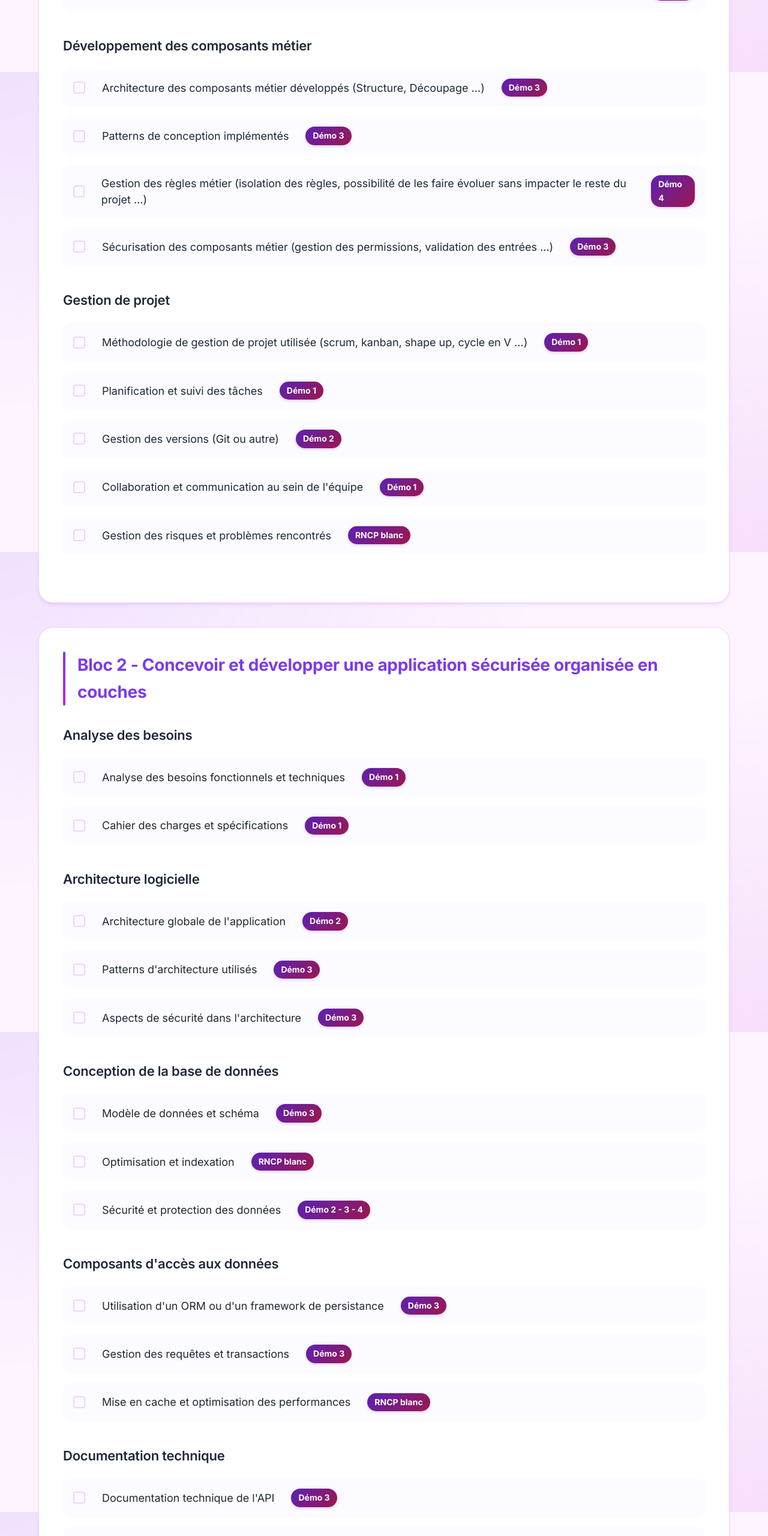
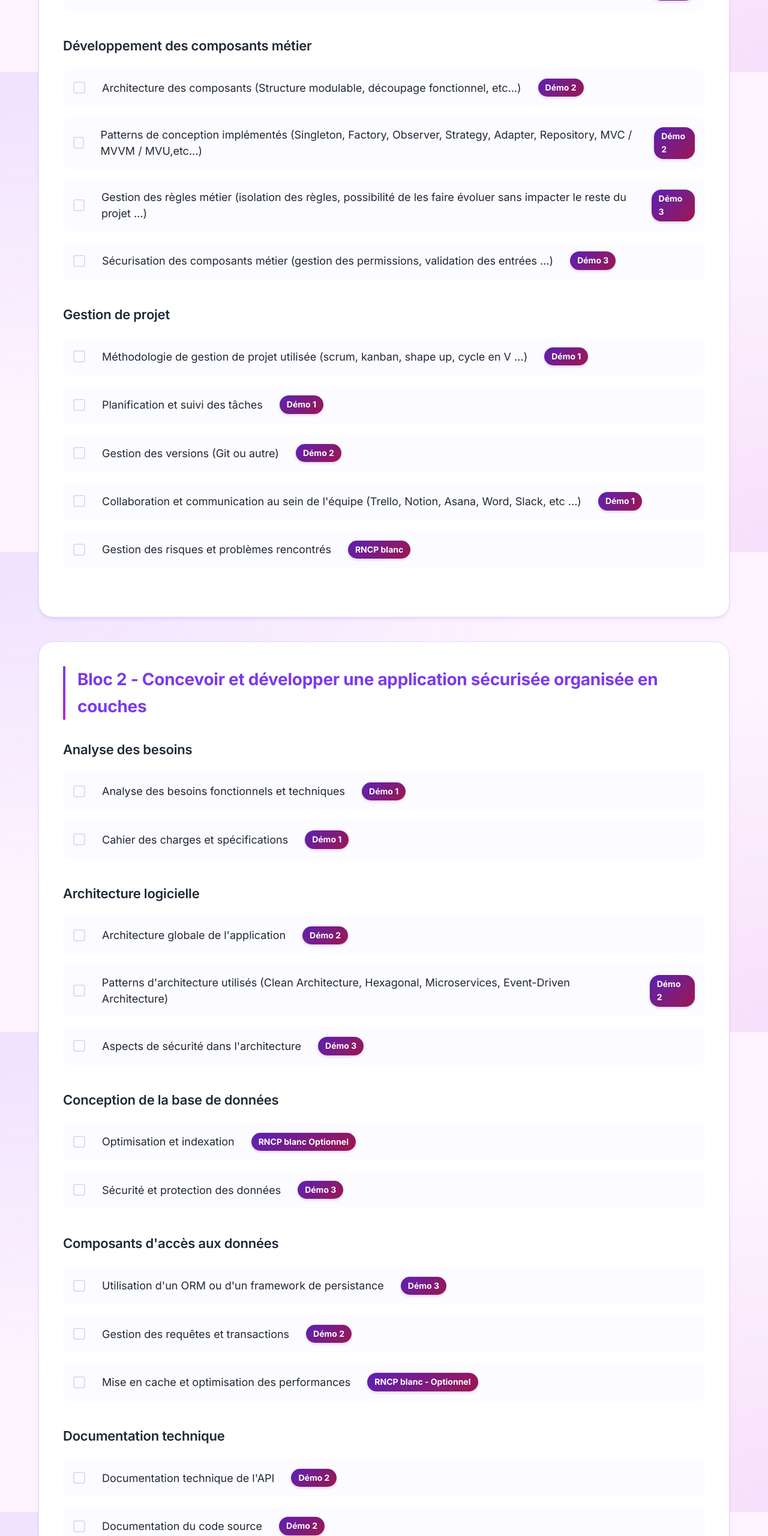
Before and after one commit to leiluspocus/checklist-rncp6-cda, a website: page index.html in a window 1280 px wide. Shown: the part 1480-4040 px from the top of the page at 60% size. Drawn offline with Linux system fonts and the light colour scheme.

Commit message:
chore: Add badge in checklist

```diff
--- a/index.html
+++ b/index.html
@@ -185,10 +185,10 @@
                   aria-label="Architecture des composants métier développés (Structure, Découpage …)"
                 />
                 <span
-                  >Architecture des composants métier développés (Structure,
-                  Découpage …)</span
+                  >Architecture des composants (Structure modulable,
+                  découpage fonctionnel, etc...)</span
                 >
-                <span class="demo-badge">Démo 3</span>
+                <span class="demo-badge">Démo 2</span>
               </label>
             </li>
             <li>
@@ -199,8 +199,8 @@
                   title="Patterns de conception"
                   aria-label="Patterns de conception implémentés"
                 />
-                <span>Patterns de conception implémentés</span>
-                <span class="demo-badge">Démo 3</span>
+                <span>Patterns de conception implémentés (Singleton, Factory, Observer, Strategy, Adapter, Repository, MVC / MVVM / MVU,etc...)</span>
+                <span class="demo-badge">Démo 2</span>
               </label>
             </li>
             <li>
@@ -215,7 +215,7 @@
                   >Gestion des règles métier (isolation des règles, possibilité
                   de les faire évoluer sans impacter le reste du projet …)</span
                 >
-                <span class="demo-badge">Démo 4</span>
+                <span class="demo-badge">Démo 3</span>
               </label>
             </li>
             <li>
@@ -286,7 +286,7 @@
                   title="Collaboration et communication"
                   aria-label="Collaboration et communication au sein de l'équipe"
                 />
-                <span>Collaboration et communication au sein de l'équipe</span>
+                <span>Collaboration et communication au sein de l'équipe (Trello, Notion, Asana, Word, Slack, etc ...)</span>
                 <span class="demo-badge">Démo 1</span>
               </label>
             </li>
@@ -365,8 +365,8 @@
                   title="Patterns d'architecture"
                   aria-label="Patterns d'architecture utilisés"
                 />
-                <span>Patterns d'architecture utilisés</span>
-                <span class="demo-badge">Démo 3</span>
+                <span>Patterns d'architecture utilisés (Clean Architecture, Hexagonal, Microservices, Event-Driven Architecture)</span>
+                <span class="demo-badge">Démo 2</span>
               </label>
             </li>
             <li>
@@ -388,18 +388,6 @@
           <h3>Conception de la base de données</h3>
           <ul class="checklist">
             <li>
-              <label for="modele-donnees">
-                <input
-                  type="checkbox"
-                  id="modele-donnees"
-                  title="Modèle de données"
-                  aria-label="Modèle de données et schéma"
-                />
-                <span>Modèle de données et schéma</span>
-                <span class="demo-badge">Démo 3</span>
-              </label>
-            </li>
-            <li>
               <label for="optimisation-bd">
                 <input
                   type="checkbox"
@@ -408,7 +396,7 @@
                   aria-label="Optimisation et indexation"
                 />
                 <span>Optimisation et indexation</span>
-                <span class="demo-badge">RNCP blanc</span>
+                <span class="demo-badge">RNCP blanc Optionnel</span>
               </label>
             </li>
             <li>
@@ -420,7 +408,7 @@
                   aria-label="Sécurité et protection des données"
                 />
                 <span>Sécurité et protection des données</span>
-                <span class="demo-badge">Démo 2 - 3 - 4 </span>
+                <span class="demo-badge">Démo 3</span>
               </label>
             </li>
           </ul>
@@ -452,7 +440,7 @@
                   aria-label="Gestion des requêtes et transactions"
                 />
                 <span>Gestion des requêtes et transactions</span>
-                <span class="demo-badge">Démo 3</span>
+                <span class="demo-badge">Démo 2</span>
               </label>
             </li>
             <li>
@@ -464,7 +452,7 @@
                   aria-label="Mise en cache et optimisation des performances"
                 />
                 <span>Mise en cache et optimisation des performances</span>
-                <span class="demo-badge">RNCP blanc</span>
+                <span class="demo-badge">RNCP blanc - Optionnel</span>
               </label>
             </li>
           </ul>
@@ -482,7 +470,7 @@
                   aria-label="Documentation technique de l'API"
                 />
                 <span>Documentation technique de l'API</span>
-                <span class="demo-badge">Démo 3</span>
+                <span class="demo-badge">Démo 2</span>
               </label>
             </li>
             <li>
@@ -494,7 +482,7 @@
                   aria-label="Documentation du code source"
                 />
                 <span>Documentation du code source</span>
-                <span class="demo-badge">Démo 2 - 3 - 4</span>
+                <span class="demo-badge">Démo 2</span>
               </label>
             </li>
             <li>
@@ -524,7 +512,7 @@
                   aria-label="Environnement de test"
                 />
                 <span>Environnement de test</span>
-                <span class="demo-badge">Démo 4</span>
+                <span class="demo-badge">Démo 3</span>
               </label>
             </li>
             <li>
@@ -535,7 +523,7 @@
                   title="Configuration"
                   aria-label="Configuration et paramètres"
                 />
-                <span>Configuration et paramètres</span>
+                <span>Configuration et paramètres ( dev - test - prod optionnel )</span>
                 <span class="demo-badge">Démo 4</span>
               </label>
             </li>
@@ -547,7 +535,7 @@
                   title="Sécurité déploiement"
                   aria-label="Sécurité du déploiement"
                 />
-                <span>Sécurité du déploiement</span>
+                <span>Sécurité du déploiemen (Variables d'environnement, Acès SSH, Principe de moindre privilège, HTTPS en production, etc ...)</span>
                 <span class="demo-badge">Démo 4</span>
               </label>
             </li>
@@ -572,7 +560,7 @@
                   aria-label="Stratégie de tests (unitaires, intégration, e2e)"
                 />
                 <span>Stratégie de tests (unitaires, intégration, e2e)</span>
-                <span class="demo-badge">Démo 4</span>
+                <span class="demo-badge">Démo 3</span>
               </label>
             </li>
             <li>
@@ -584,7 +572,7 @@
                   aria-label="Plans de tests réalisés"
                 />
                 <span>Plans de tests réalisés</span>
-                <span class="demo-badge">Démo 4</span>
+                <span class="demo-badge">Démo 3</span>
               </label>
             </li>
             <li>
@@ -596,7 +584,7 @@
                   aria-label="Outils et frameworks de tests utilisés"
                 />
                 <span>Outils et frameworks de tests utilisés</span>
-                <span class="demo-badge">Démo 4</span>
+                <span class="demo-badge">Démo 3</span>
               </label>
             </li>
             <li>
@@ -608,7 +596,7 @@
                   aria-label="Résultats des tests et corrections apportées"
                 />
                 <span>Résultats des tests et corrections apportées</span>
-                <span class="demo-badge">Démo 4</span>
+                <span class="demo-badge">Démo 3</span>
               </label>
             </li>
             <li>
@@ -620,7 +608,7 @@
                   aria-label="Tests de sécurité et de performance"
                 />
                 <span>Tests de sécurité et de performance</span>
-                <span class="demo-badge">Démo 4</span>
+                <span class="demo-badge">Démo 3</span>
               </label>
             </li>
           </ul>
@@ -633,14 +621,14 @@
               <label>
                 <input type="checkbox" aria-label="Documentation technique" />
                 <span>Documentation technique</span>
-                <span class="demo-badge">Démo 2 - 3 - 4</span>
+                <span class="demo-badge">Démo 4</span>
               </label>
             </li>
             <li>
               <label>
                 <input type="checkbox" aria-label="Documentation utilisateur" />
                 <span>Documentation utilisateur/utilisatrices</span>
-                <span class="demo-badge">RNCP blanc ( si besoin ) </span>
+                <span class="demo-badge">RNCP blanc - Optionnel</span>
               </label>
             </li>
             <li>
@@ -664,7 +652,7 @@
               <label>
                 <input type="checkbox" aria-label="Procédures de sauvegarde" />
                 <span>Procédures de sauvegarde et de restauration</span>
-                <span class="demo-badge">RNCP blanc </span>
+                <span class="demo-badge"> Optionnel </span>
               </label>
             </li>
           </ul>
@@ -693,7 +681,8 @@
                   title="Automatisation"
                   aria-label="Automatisation des processus"
                 />
-                <span>Automatisation des processus</span>
+                <span>Automatisation des processus (Lancer les tests à chaque push, Dependabot, Déployer sur un serveur, Générer un changelog)</span>
+                <span class="demo-badge">Démo 4</span>
               </label>
             </li>
             <li>
@@ -705,6 +694,7 @@
                   aria-label="Monitoring et alerting"
                 />
                 <span>Monitoring et alerting</span>
+                <span class="demo-badge">Démo 4</span>
               </label>
             </li>
             <li>
@@ -716,6 +706,7 @@
                   aria-label="Gestion des versions et des releases"
                 />
                 <span>Gestion des versions et des releases</span>
+                <span class="demo-badge">Démo 4</span>
               </label>
             </li>
             <li>
@@ -727,6 +718,7 @@
                   aria-label="Sécurisation du pipeline de déploiement"
                 />
                 <span>Sécurisation du pipeline de déploiement</span>
+                <span class="demo-badge">Démo 4</span>
               </label>
             </li>
           </ul>
@@ -783,17 +775,6 @@
                   aria-label="Journalisation et audit"
                 />
                 <span>Journalisation et audit</span>
-              </label>
-            </li>
-            <li>
-              <label for="performance">
-                <input
-                  type="checkbox"
-                  id="performance"
-                  title="Performance"
-                  aria-label="Performance et optimisations"
-                />
-                <span>Performance et optimisations</span>
               </label>
             </li>
           </ul>
@@ -907,6 +888,7 @@
                   >Validation des besoins avec les parties prenantes
                   (client/clientes - dev - produit …)</span
                 >
+                <span class="demo-badge">Optionnel</span>
               </label>
             </li>
           </ul>
@@ -924,17 +906,7 @@
                   aria-label="Organisation en couches de l'application"
                 />
                 <span>Organisation en couches de l'application</span>
-              </label>
-            </li>
-            <li>
-              <label for="patterns-utilises">
-                <input
-                  type="checkbox"
-                  id="patterns-utilises"
-                  title="Patterns architecturaux"
-                  aria-label="Patterns architecturaux utilisés (MVC, MVVM, etc.)"
-                />
-                <span>Patterns architecturaux utilisés (MVC, MVVM, etc.)</span>
+                <span class="demo-badge">Démo 2</span>
               </label>
             </li>
             <li>
@@ -949,6 +921,7 @@
                   >Mécanismes d'intégration et d'interopérabilité (api rest,
                   soap, graphql etc … format json, xml etc …)</span
                 >
+                <span class="demo-badge">Démo 2</span>
               </label>
             </li>
           </ul>
@@ -1002,6 +975,7 @@
                   aria-label="Scripts de création de la base de données"
                 />
                 <span>Scripts de création de la base de données</span>
+                <span class="demo-badge">Démo 3</span>
               </label>
             </li>
             <li>
@@ -1013,6 +987,7 @@
                   aria-label="Sécurisation des accès à la base de données"
                 />
                 <span>Sécurisation des accès à la base de données</span>
+                <span class="demo-badge">Démo 3</span>
               </label>
             </li>
           </ul>
@@ -1032,6 +1007,7 @@
                 <span
                   >Stratégie d'accès aux données (ORM, DAO, Repository)</span
                 >
+                <span class="demo-badge">Démo 2</span>
               </label>
             </li>
             <li>
@@ -1043,6 +1019,7 @@
                   aria-label="Implémentation des requêtes SQL"
                 />
                 <span>Implémentation des requêtes SQL</span>
+                <span class="demo-badge">Démo 2</span>
               </label>
             </li>
             <li>
```
